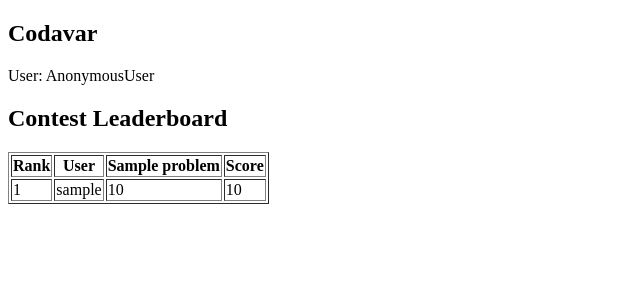
After one commit to sajadhsm/codavar, a Django app: page /contest/1/leaderboard/ in a window 1280 px wide. The commit adds this page. Shown: the top 300 px of the page, without its empty margins (0-640 px from the left). Run offline with Django 3.2, Linux system fonts and the light colour scheme; tables that the repository leaves empty hold one stand-in row (values such as "Sample post").

Commit message:
Implement basic leaderboard

```diff
--- a/main/models.py
+++ b/main/models.py
@@ -40,6 +40,7 @@ class Submission(models.Model):
     zip_file = models.FileField(upload_to=generate_filename)
     user = models.ForeignKey(User, on_delete=models.CASCADE)
     judge_score = models.IntegerField(null=True)
+    is_final = models.BooleanField(default=False)
 
     def __str__(self):
         return "{} by {} at {}".format(self.problem.title, self.user.username, self.upload_date)
--- a/main/templates/main/contest.html
+++ b/main/templates/main/contest.html
@@ -10,6 +10,7 @@
 <hr>
 
 <h3>{{ problem.title }}</h3>
+<a href="{% url 'contest_leaderboard' contest.pk %}">Leaderboard</a>
 
 <p>
     {{ problem.text }}
--- /dev/null
+++ b/main/templates/main/contest_leaderboard.html
@@ -0,0 +1,37 @@
+{% extends 'main/base.html' %}
+
+{% block content %}
+<h2>Contest Leaderboard</h2>
+
+<table border="1">
+    <thead>
+        <th>Rank</th>
+        <th>User</th>
+        {% for problem in contest.problem_set.all %}
+        <th>{{ problem.title }}</th>
+        {% endfor %}
+        <th>Score</th>
+    </thead>
+
+    <tbody>
+        {% for c_user in users %}
+        <tr>
+            <td>{{ forloop.counter }}</td>
+            <td>{{ c_user.username }}</td>
+
+            {% for problem in contest.problem_set.all %}
+            <td>
+                {% for sub in contest_subs %}
+                {% if sub.user == c_user and sub.problem == problem %}
+                {{ sub.judge_score }}
+                {% endif %}
+                {% endfor %}
+            </td>
+            {% endfor %}
+
+            <td>{{ c_user.total_score }}</td>
+        </tr>
+        {% endfor %}
+    </tbody>
+</table>
+{% endblock %}
--- a/main/urls.py
+++ b/main/urls.py
@@ -8,4 +8,5 @@ urlpatterns = [
     path('contest/<int:contest_pk>/problem/<int:problem_pk>/', views.contest_problem, name='contest_problem'),
     path('contest/<int:contest_pk>/submissions/', views.contest_submissions, name='contest_submissions'),
     path('contest/<int:contest_pk>/register/', views.contest_registeration, name='contest_registeration'),
+    path('contest/<int:contest_pk>/leaderboard/', views.contest_leaderboard, name='contest_leaderboard'),
 ]
--- a/main/views.py
+++ b/main/views.py
@@ -1,5 +1,7 @@
 from django.shortcuts import get_object_or_404, redirect, render
 from django.views.generic import View
+
+from django.db.models import Sum, Case, When, IntegerField
 
 from django.contrib.auth.decorators import login_required
 from django.contrib.auth.mixins import LoginRequiredMixin
@@ -84,3 +86,31 @@ def contest_registeration(request, contest_pk):
         contest.users.add(user)
 
     return redirect('contest_index', contest_pk)
+
+def contest_leaderboard(request, contest_pk):
+    # There should be a better approuch to retrive
+    # final submission and gather everthing into a single
+    # queryset but for now it's working...! :)
+
+    # TODO: Improve queryset
+
+    contest = get_object_or_404(Contest, pk=contest_pk)
+
+    contest_subs = Submission.objects \
+    .filter(problem__contest=contest, is_final=True)
+
+    users = contest.users \
+        .annotate(total_score=Sum(Case(
+            When(submission__is_final=True, then='submission__judge_score'),
+            output_field=IntegerField()
+        ))).order_by('-total_score')
+
+    return render(
+        request,
+        'main/contest_leaderboard.html',
+        {
+            'contest': contest,
+            'users': users,
+            'contest_subs': contest_subs
+        }
+    )
```
Also changed, not shown: main/migrations/0006_submission_is_final.py (added).
